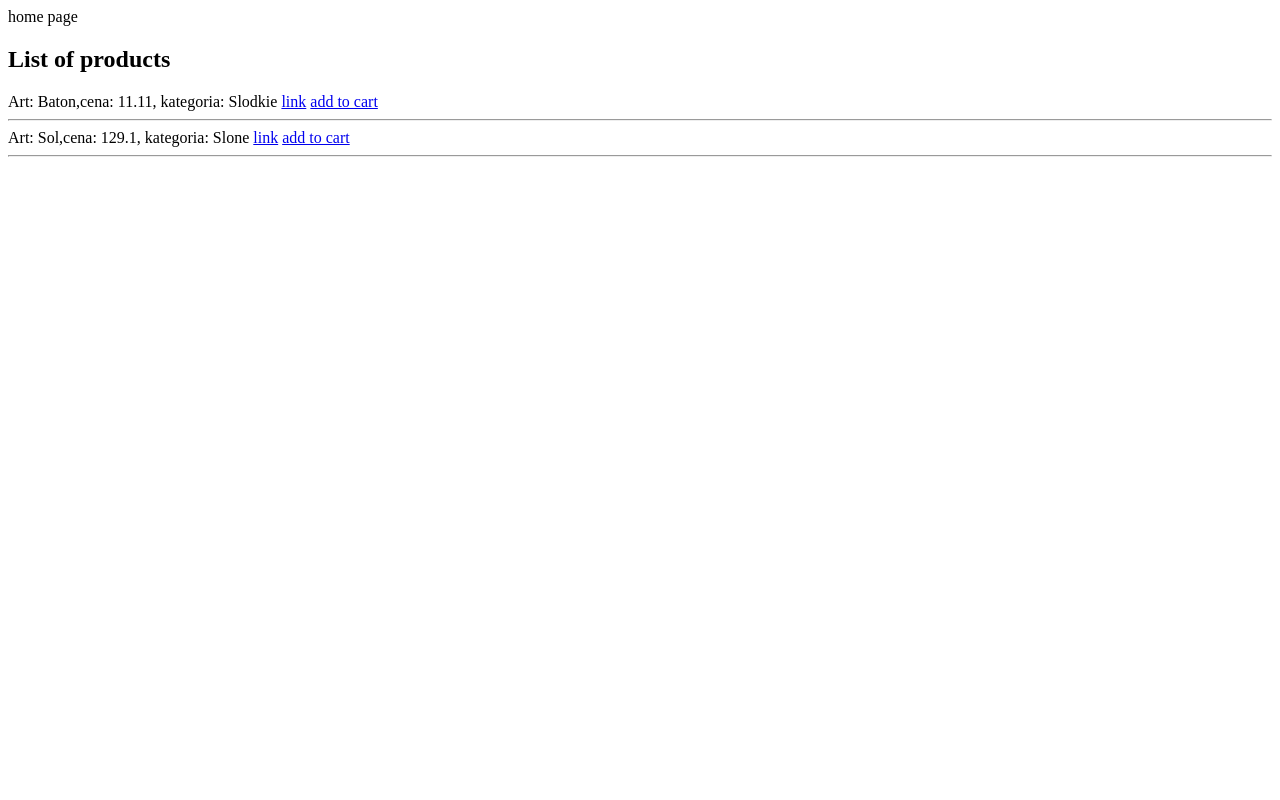
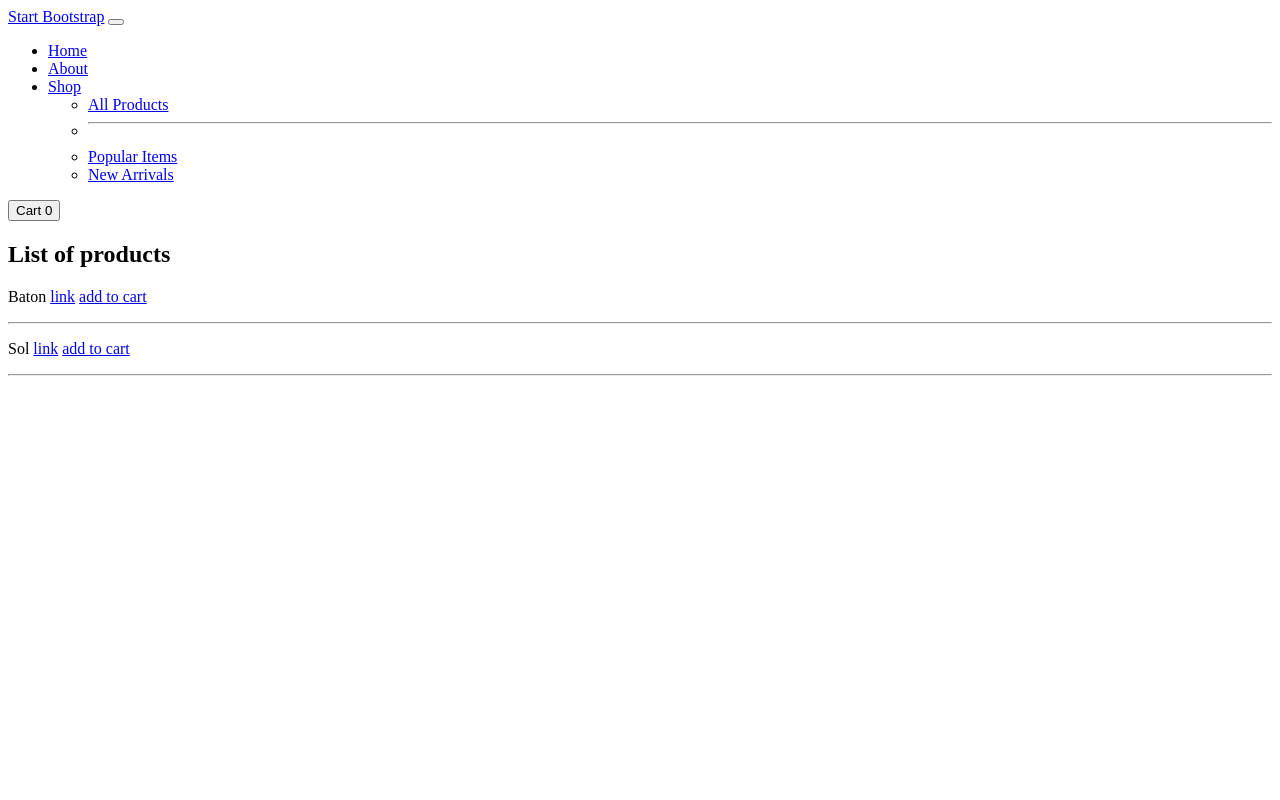
Before and after one commit to Kamil-Krawiec/PO-Project, a Django app: page / in a window 1280 px wide. Run offline with Django 4.2, Linux system fonts and the light colour scheme; data comes from the database, SQL or seed files in the repository.

Commit message:
start with working branch

```diff
--- a/django_project_boilerplate-master/PO/settings.py
+++ b/django_project_boilerplate-master/PO/settings.py
@@ -67,9 +67,11 @@ USE_I18N = True
 USE_L10N = True
 USE_TZ = True
 
+STATIC_ROOT = ''
+
 STATIC_URL = '/static/'
-STATICFILES_DIRS = [os.path.join(BASE_DIR, 'static_files')]
-STATIC_ROOT = os.path.join(BASE_DIR, 'static')
+
+STATICFILES_DIRS = ('static',)
 MEDIA_URL = '/media/'
 MEDIA_ROOT = os.path.join(BASE_DIR, 'media')
 
--- a/django_project_boilerplate-master/PO/urls.py
+++ b/django_project_boilerplate-master/PO/urls.py
@@ -3,6 +3,7 @@ from django.conf.urls.static import static
 from django.contrib import admin
 from django.urls import path, include
 from core.views import *
+from django.contrib.staticfiles.urls import staticfiles_urlpatterns
 
 urlpatterns = [
     path('admin/', admin.site.urls),
@@ -14,6 +15,7 @@ urlpatterns = [
     path('remove-item-from-cart/<slug>/', remove_single_item_from_cart, name='remove-single-item-from-cart'),
     path('cart/',OrderSummaryView.as_view(),name="order-summary"),
 
+
 ]
 
 if settings.DEBUG:
--- a/django_project_boilerplate-master/templates/base.html
+++ b/django_project_boilerplate-master/templates/base.html
@@ -1,3 +1,4 @@
+{% load static %}
 <!DOCTYPE html>
 <html lang="en">
 <head>
@@ -5,6 +6,11 @@
     <meta name="viewport" content="width=device-width, initial-scale=1.0">
     <meta http-equiv="X-UA-Compatible" content="ie=edge">
     <title>Document</title>
+{#    <link rel="icon" type="image/x-icon" href="assets/favicon.ico" />#}
+        <!-- Bootstrap icons-->
+{#    <link href="https://cdn.jsdelivr.net/npm/bootstrap-icons@1.5.0/font/bootstrap-icons.css" rel="stylesheet" />#}
+        <!-- Core theme CSS (includes Bootstrap)-->
+    <link href="../static/styles.css" rel="stylesheet" />
 </head>
 {% if messages %}
 <ul class="messages">
@@ -14,7 +20,42 @@
 </ul>
 {% endif %}
 
+{#<style>#}
+{#    html{#}
+{#        font-size: 10px;#}
+{#    }#}
+{#</style>#}
+
 <body>
+
+<nav class="navbar navbar-expand-lg navbar-light bg-light">
+            <div class="container px-4 px-lg-5">
+                <a class="navbar-brand" href="#!">Start Bootstrap</a>
+                <button class="navbar-toggler" type="button" data-bs-toggle="collapse" data-bs-target="#navbarSupportedContent" aria-controls="navbarSupportedContent" aria-expanded="false" aria-label="Toggle navigation"><span class="navbar-toggler-icon"></span></button>
+                <div class="collapse navbar-collapse" id="navbarSupportedContent">
+                    <ul class="navbar-nav me-auto mb-2 mb-lg-0 ms-lg-4">
+                        <li class="nav-item"><a class="nav-link active" aria-current="page" href="#!">Home</a></li>
+                        <li class="nav-item"><a class="nav-link" href="#!">About</a></li>
+                        <li class="nav-item dropdown">
+                            <a class="nav-link dropdown-toggle" id="navbarDropdown" href="#" role="button" data-bs-toggle="dropdown" aria-expanded="false">Shop</a>
+                            <ul class="dropdown-menu" aria-labelledby="navbarDropdown">
+                                <li><a class="dropdown-item" href="#!">All Products</a></li>
+                                <li><hr class="dropdown-divider" /></li>
+                                <li><a class="dropdown-item" href="#!">Popular Items</a></li>
+                                <li><a class="dropdown-item" href="#!">New Arrivals</a></li>
+                            </ul>
+                        </li>
+                    </ul>
+                    <form class="d-flex">
+                        <button class="btn btn-outline-dark" type="submit">
+                            <i class="bi-cart-fill me-1"></i>
+                            Cart
+                            <span class="badge bg-dark text-white ms-1 rounded-pill">0</span>
+                        </button>
+                    </form>
+                </div>
+            </div>
+        </nav>
 
     {% block content  %}
     {% endblock content %}
--- a/django_project_boilerplate-master/templates/home.html
+++ b/django_project_boilerplate-master/templates/home.html
@@ -1,14 +1,17 @@
-home page
 
 {% extends "base.html" %}
+{% load static %}
 
 {% block content %}
+
+    <link rel="stylesheet" type="text/css" href="{% static 'styles.css' %}" />
 <h2> List of products</h2>
 
 {% for product in object_list %}
- {{product}}
+    <p>{{product.name}}
 <a href = {{product.get_absolute_url}}>link</a>
 <a href= {{product.get_add_to_cart_url}}>add to cart</a>
+    </p>
 <hr>
 {% endfor %}
 
```
Also changed, not shown: django_project_boilerplate-master/static/styles.css (added), 14 other files.
